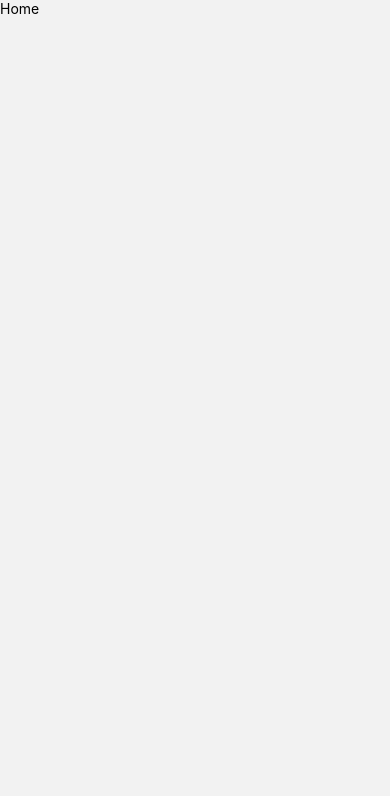
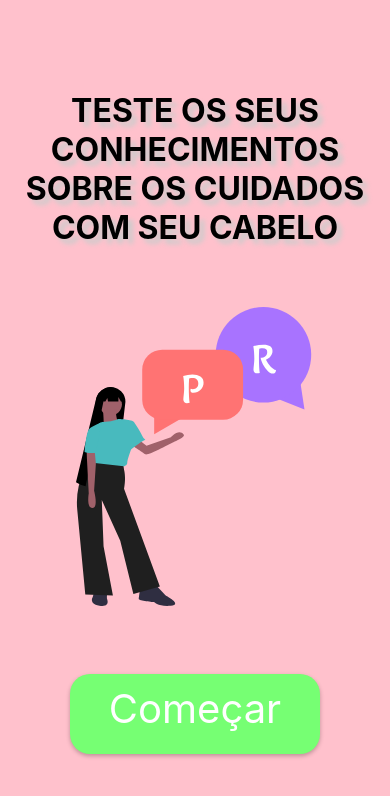
Before and after one commit to Grazielle127/app-de-perguntas-e-repostas, a React Native app: screen /Home in a window 390 px wide. Shown: the top 796 px of the page. Built offline with nearby package versions, Linux system fonts and the light colour scheme.

Commit message:
criando a tela de Home

```diff
--- /dev/null
+++ b/src/components/Botao.js
@@ -0,0 +1,30 @@
+import React from "react";
+import styled from "styled-components/native";
+import { useNavigation } from "@react-navigation/native";
+
+const Botao = () => {
+    const navigation = useNavigation();
+
+    return (
+        <Estilo onPress={() => navigation.navigate('Jogo')}>
+            <BotaoText>Começar</BotaoText>
+        </Estilo>
+    )
+}
+
+const Estilo = styled.TouchableOpacity`
+    background-color: #76FF73;
+    width: 250px;
+    height: 80px;
+    border-radius: 20px;
+    padding: 10px;
+    box-shadow: 0 2px 4px rgba(0, 0, 0, 0.25);
+`
+
+export const BotaoText = styled.Text`
+    color: #FFFFFF;
+    font-size: 40px;
+    text-align: center;
+`
+
+export default Botao;
--- /dev/null
+++ b/src/components/icons/Logo.js
@@ -0,0 +1,125 @@
+import * as React from "react"
+import Svg, { G, Path, Circle, Rect, Defs } from "react-native-svg"
+/* SVGR has dropped some elements not supported by react-native-svg: filter */
+
+function Logo(props) {
+    return (
+        <Svg
+            width={247}
+            height={307}
+            viewBox="0 0 247 307"
+            fill="none"
+            xmlns="http://www.w3.org/2000/svg"
+            {...props}
+        >
+            <G filter="url(#filter0_d_420_33)">
+                <Path
+                    d="M232.483 102.389l-4.564-30.001-23.7 18.953 28.264 11.048z"
+                    fill="#A873FF"
+                />
+                <Circle
+                    cx={47.7831}
+                    cy={47.7831}
+                    r={47.7831}
+                    transform="matrix(-1 0 0 1 239.213 0)"
+                    fill="#A873FF"
+                />
+                <Path
+                    d="M193.943 52.761c1.2 2.533 2.72 4.747 4.56 6.64 1.84 1.893 3.666 3.12 5.48 3.68 0 1.12-.294 1.987-.88 2.6-.587.613-1.427.92-2.52.92-1.414 0-3.027-.907-4.84-2.72-1.814-1.84-3.4-4-4.76-6.48-1.334-2.507-2.12-4.707-2.36-6.6 1.92 0 3.493-.507 4.72-1.52 1.253-1.04 1.88-2.507 1.88-4.4 0-2.4-1.494-3.6-4.48-3.6-.96 0-2.134.16-3.52.48-.187 3.6-.28 6.507-.28 8.72 0 7.093.28 12.227.84 15.4-.854.32-1.76.48-2.72.48-.96 0-1.8-.307-2.52-.92-.694-.613-1.04-1.427-1.04-2.44s.133-2.773.4-5.28c.266-2.533.4-4.56.4-6.08 0-4.667-.334-8.813-1-12.44 3.6-.987 7.026-1.48 10.28-1.48 5.946 0 8.92 2.12 8.92 6.36 0 1.867-.64 3.627-1.92 5.28-1.254 1.627-2.8 2.76-4.64 3.4z"
+                    fill="#fff"
+                />
+            </G>
+            <G filter="url(#filter1_d_420_33)">
+                <Path
+                    d="M82.173 127.24l26.281-15.173-26.281-15.174v30.347z"
+                    fill="#FF7373"
+                />
+                <Rect
+                    x={70.2189}
+                    y={42.6509}
+                    width={100.875}
+                    height={70.0818}
+                    rx={20}
+                    fill="#FF7373"
+                />
+                <G filter="url(#filter2_d_420_33)">
+                    <Path
+                        d="M111.167 69.016a28.685 28.685 0 019.28-1.52c3.2 0 5.853.68 7.96 2.04 2.106 1.36 3.16 3.44 3.16 6.24 0 2.8-.987 5.16-2.96 7.08-1.974 1.893-4.347 2.84-7.12 2.84-2.027 0-3.04-.773-3.04-2.32 0-.48.093-.987.28-1.52.72.187 1.373.28 1.96.28 1.84 0 3.226-.507 4.16-1.52.96-1.013 1.44-2.413 1.44-4.2 0-1.813-.507-3.16-1.52-4.04-1.014-.88-2.427-1.32-4.24-1.32-.934 0-2.067.16-3.4.48-.214 3.28-.32 6.187-.32 8.72 0 7.093.28 12.227.84 15.4-.854.32-1.76.48-2.72.48-.96 0-1.8-.307-2.52-.92-.694-.613-1.04-1.427-1.04-2.44s.133-2.773.4-5.28c.266-2.533.4-4.56.4-6.08 0-4.64-.334-8.773-1-12.4z"
+                        fill="#fff"
+                    />
+                </G>
+            </G>
+            <G filter="url(#filter3_d_420_33)">
+                <G filter="url(#filter4_d_420_33)">
+                    <Path
+                        d="M84.537 278.812l9.126 9.789s17.586 9.122 5.12 10.235c-12.466 1.112-16.695-3.783-16.695-3.783s-15.582-1.112-15.36-3.337c.223-2.225 1.336-9.567 1.336-9.567l16.473-3.337z"
+                        fill="#2F2E41"
+                    />
+                </G>
+                <G filter="url(#filter5_d_420_33)">
+                    <Path
+                        d="M35.007 281.172v6.897s-.222 2.892 0 3.56c.223.667 3.562 8.899-7.568 7.119-11.13-1.78-6.678-8.677-6.678-8.677l2.67-10.012 11.576 1.113z"
+                        fill="#2F2E41"
+                    />
+                </G>
+                <G filter="url(#filter6_d_420_33)">
+                    <Path
+                        d="M63.013 129.626l11.497 9.057 24.362-8.557s8.284-9.313 12.968-2.377c1.604 2.376-8.903 6.764-9.895 7.172-2.478 1.02-26.217 14.037-28.544 12.329-2.326-1.708-15.415-10.346-15.415-10.346l5.027-7.278z"
+                        fill="#A0616A"
+                    />
+                </G>
+                <G filter="url(#filter7_d_420_33)">
+                    <Path
+                        d="M13.988 177.693c10.897-4.069 21.263-5.995 29.667 0l9.777-82.867a14.818 14.818 0 00-4.344-10.484 14.836 14.836 0 00-25.322 10.484l-9.778 82.867z"
+                        fill="#000"
+                    />
+                </G>
+                <G filter="url(#filter8_d_420_33)">
+                    <Path
+                        d="M51.146 156.442l.89 6.23s2.227 6.675 0 19.134l35.84 97.673-26.49 7.565-13.134-53.398-18.476-40.715 1.781 46.277 9.35 49.393-27.603-1.112-8.044-84.694a74.987 74.987 0 016.726-39.053c2.231-4.737 4.63-8.47 6.807-9.011 6.531-1.626 32.353 1.711 32.353 1.711z"
+                        fill="#1F1F1F"
+                    />
+                </G>
+                <G filter="url(#filter9_d_420_33)">
+                    <Path
+                        d="M38.736 108.385c-6.178 0-11.186-5.006-11.186-11.18 0-6.175 5.008-11.18 11.186-11.18s11.186 5.005 11.186 11.18c0 6.174-5.008 11.18-11.186 11.18z"
+                        fill="#A0616A"
+                    />
+                </G>
+                <G filter="url(#filter10_d_420_33)">
+                    <Path
+                        d="M31 103.379s1.559 14.684 0 17.354c-1.558 2.67 15.805-2.67 15.805-2.67s-3.784-10.012-2.449-14.017c1.336-4.005-13.356-.667-13.356-.667z"
+                        fill="#A0616A"
+                    />
+                </G>
+                <G filter="url(#filter11_d_420_33)">
+                    <Path
+                        d="M22.096 145.652l-3.561 9.789 33.168 3.783s3.561-.668 3.561-3.56c0-2.893 3.784-13.127 3.784-13.127s9.269-7.508 13.72-9.511c1.615-.725-.8-.425-2.157-3.505a41.763 41.763 0 00-1.427-2.892 68.032 68.032 0 00-1.38-2.447c-.582-.991-1.18-1.965-1.761-2.893-1.759-2.805-3.364-5.164-3.878-6.118-1.558-2.893-16.208-3.151-16.208-3.151-4.19 2.635-16.292 3.151-16.292 3.151s-8.325 3.482-11.794 6.118c-.251.189 4.225 24.363 4.225 24.363z"
+                        fill="#48BABE"
+                    />
+                </G>
+                <G filter="url(#filter12_d_420_33)">
+                    <Path
+                        d="M29.297 83.784v-.266l.316.017a14.849 14.849 0 0112.757-2.547 14.783 14.783 0 00-5.693 2.94l10.722.595 4.525 10.051h-3.063l-2.468-4.523v4.523H36.035l-.704-3.517-1.956 3.517H31.34c-.012.251-.032.5-.032.754l-17.754 83.949-5.017-1.584L4 175.257l19.323-80.211c.529-2.64.937-4.12 1.895-6.119a14.798 14.798 0 014.079-5.144z"
+                        fill="#000"
+                    />
+                </G>
+                <G filter="url(#filter13_d_420_33)">
+                    <Path
+                        d="M14.305 134.972l.668 17.577 1.78 34.041s-2.448 14.684 3.785 14.461c6.233-.222 1.558-17.354 1.558-17.354l1.781-26.921-1.78-18.911-7.792-2.893z"
+                        fill="#A0616A"
+                    />
+                </G>
+                <G filter="url(#filter14_d_420_33)">
+                    <Path
+                        d="M12.524 144.539c0 2.003 11.242 1.446 11.242 1.446l5.899-30.814s-8.326 3.482-11.794 6.118a10.448 10.448 0 00-1.974 2.892 26.693 26.693 0 00-.755 2.448 53.672 53.672 0 00-.663 2.892 118.315 118.315 0 00-1.955 15.018z"
+                        fill="#48BABE"
+                    />
+                </G>
+            </G>
+            <Defs></Defs>
+        </Svg>
+    )
+}
+
+export default Logo;
--- a/src/views/Home/index.js
+++ b/src/views/Home/index.js
@@ -1,9 +1,29 @@
 import React from "react";
-import { Text } from "react-native";
+import { View } from "react-native";
+
+// navegação
+import { useNavigation } from "@react-navigation/native";
+// componentes
+import { Container, Title, Espaco } from './styles';
+import Botao from '../../components/Botao';
+import Logo from '../../components/icons/Logo';
+
 
 const Home = () => {
+
+    const navigation = useNavigation();
+
     return (
-        <Text>Home</Text>
+        <Container>
+            <Title>Teste os seus conhecimentos sobre os cuidados com seu cabelo</Title>
+            <Espaco>
+                <View>
+                    <Logo />
+                </View>
+            </Espaco>
+            <Botao />
+        </Container>
+
     )
 }
 
--- a/src/views/Home/styles.js
+++ b/src/views/Home/styles.js
@@ -0,0 +1,22 @@
+import styled from 'styled-components/native';
+
+export const Container = styled.View`
+    flex: 1;
+    align-items: center;
+    justify-content: center;
+    background-color: #FFC1CC;
+`
+export const Title = styled.Text`
+    font-size: 32px;
+    color: #000;
+    text-align: center;
+    width: 90%;
+    font-weight: bold;
+    text-transform: uppercase;
+    text-shadow: 5px 5px 5px #ccc;
+`
+
+export const Espaco = styled.View`
+    margin-top: 60px;
+    margin-bottom: 60px;
+`
```
Also changed, not shown: assets/logo.svg (added).
